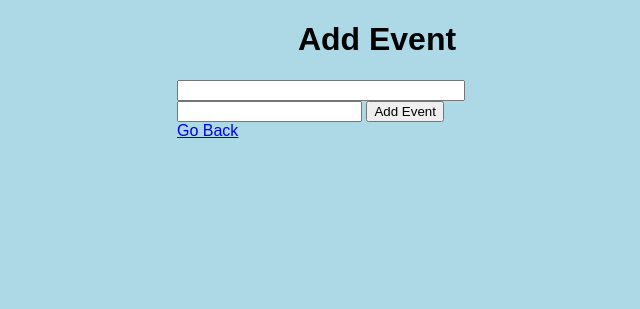
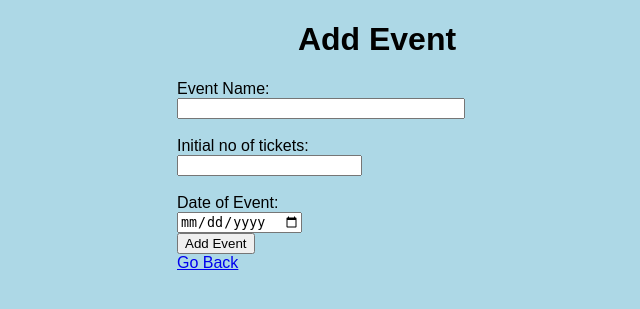
Before and after one commit to yatu360/ticketmanagement-python, a Flask app: page /addevent/ in a window 1280 px wide. Shown: the top 309 px of the page, without its empty margins (263-903 px from the left). Run offline with Flask 2, Linux system fonts and the light colour scheme.

Commit message:
some clean up

```diff
--- a/templates/addevent.html
+++ b/templates/addevent.html
@@ -8,8 +8,20 @@
     <h1 style="text-align: center">Add Event</h1>
     <div class="form">
         <form action='/addevent/' method ="POST">
+            Event Name:
+            <br>
             <input type="text" name="content" id="content">
+            <br>
+            <br>
+            Initial no of tickets:
+            <br>
             <input type="number" name="content_ticket" id="content_ticket">
+            <br>
+            <br>
+            Date of Event:
+            <br>
+            <input type="date" name="content_ticket" id="content_ticket">
+            <br>
             <input type="submit" value="Add Event">
         </form>
     </div>
--- a/templates/index.html
+++ b/templates/index.html
@@ -34,7 +34,9 @@
         </table>
     {% endif %}
     <div>
-        <a href="/addevent/">addevent</a>
+        <a href="/addevent/">Add Event</a>
+        &nbsp;
+        <a href="/check/">Check Ticket</a>
     </div>
 </div>
 {% endblock %}
```
Also changed, not shown: app.py (+5 -5 lines), test.db.
